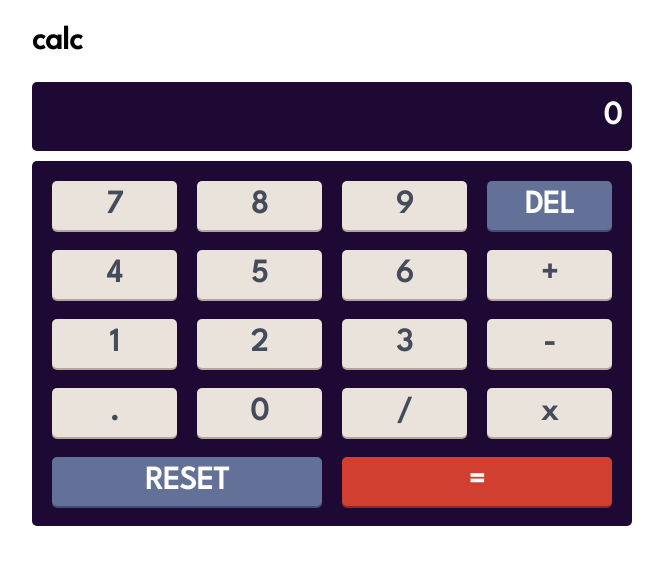
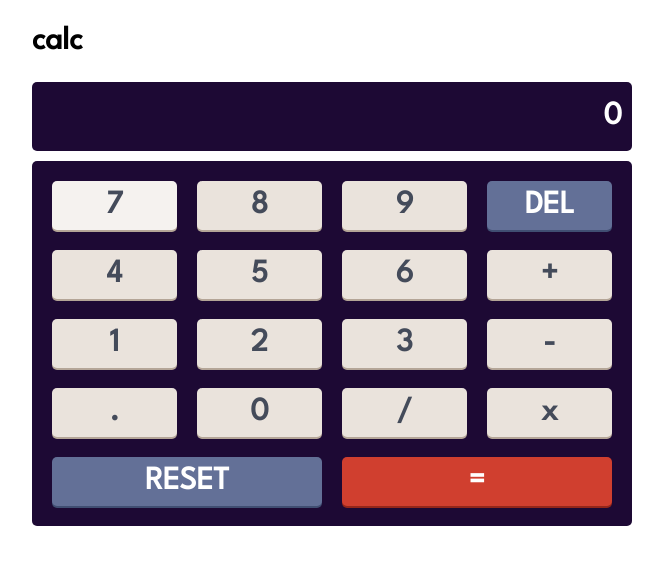
Before and after one commit to DanielHara/Calculator, a React (Create React App) app: page / in a window 1280 px wide. In both pictures the pointer is over the button 422 px from the left and 205 px from the top of the page. Shown: the top 564 px of the page, without its empty margins (308-971 px from the left). Built offline with nearby package versions, Linux system fonts and the light colour scheme.

Commit message:
hover styles

```diff
--- a/package.json
+++ b/package.json
@@ -39,5 +39,8 @@
       "last 1 firefox version",
       "last 1 safari version"
     ]
+  },
+  "devDependencies": {
+    "sass": "^1.53.0"
   }
 }
--- a/src/App.js
+++ b/src/App.js
@@ -1,6 +1,6 @@
 import clsx from 'clsx';
 import { useState } from 'react';
-import styles from './App.module.css';
+import styles from './App.module.scss';
 
 const calculate = (operation, current, previous)  => {
   if (operation === '+') {
--- a/src/App.module.css
+++ b/src/App.module.scss
@@ -54,6 +54,11 @@
   box-shadow: 0px 2px hsl(28, 16%, 65%);
 
   color: hsl(221, 14%, 31%);
+
+  &:hover {
+    background-color: hsl(30, 25%, 95%);
+    cursor: pointer;
+  }
 }
 
 .largeKey {
@@ -64,10 +69,18 @@
   background-color: hsl(225, 21%, 49%);
   box-shadow: 0px 2px hsl(224, 28%, 35%);
   color: white;
+
+  &:hover {
+    background-color: hsl(225, 21%, 69%);
+  }
 }
 
 .redButton {
   background-color: hsl(6, 63%, 50%);
   box-shadow: 0px 2px hsl(6, 70%, 34%);
   color: white;
+
+  &:hover {
+    background-color: hsl(6, 63%, 80%);
+  }
 }
```
Also changed, not shown: 1 other file (tests, documents, lock files or other folders).
